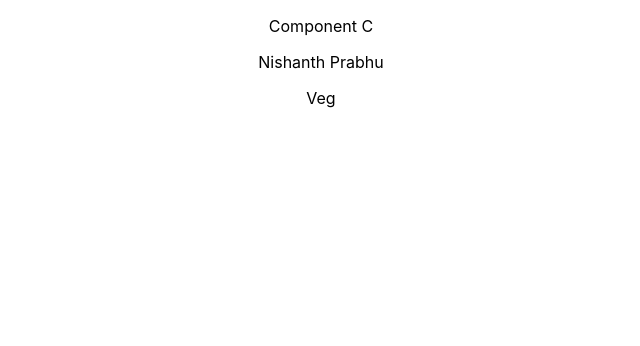
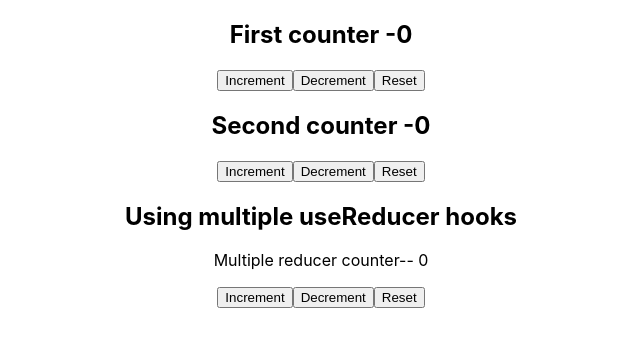
Before and after one commit to Nishanthprabhu2/React-projects, a React (Create React App) app in the folder hookspractice/: page / in a window 1280 px wide. Shown: the top 346 px of the page, without its empty margins (319-959 px from the left). Built offline with nearby package versions, Linux system fonts and the light colour scheme.

Commit message:
using multiple usereducer for primitive

```diff
--- a/hookspractice/src/App.js
+++ b/hookspractice/src/App.js
@@ -1,7 +1,9 @@
 
 import React from 'react';
 import './App.css';
-import ComponentC from './components/contexthook/ComponentC';
+import CounterTwo from './components/usereducer/CounterTwo';
+// import ComponentC from './components/contexthook/ComponentC';
+// import CounterOne from './components/usereducer/CounterOne';
 // import Datafetch from './components/useeffecthook/Datafetch';
 // import Useeffecthook from './components/useeffecthook/Useeffecthook';
 //import Usestatehook from './components/usestatehook/Usestatehook';
@@ -14,11 +16,13 @@
       {/* <Usestatehook ></Usestatehook> */}
       {/* <Useeffecthook></Useeffecthook> */}
       {/* <Datafetch /> */}
-      <UserContext.Provider value ={"Nishanth Prabhu"}>
+      {/* <UserContext.Provider value ={"Nishanth Prabhu"}>
         <FoodContext.Provider value ={"Veg"}>
           <ComponentC></ComponentC>
         </FoodContext.Provider>
-      </UserContext.Provider>
+      </UserContext.Provider> */}
+      {/* <CounterOne /> */}
+      <CounterTwo />
 
     </div>
   );
--- /dev/null
+++ b/hookspractice/src/components/usereducer/CounterOne.js
@@ -0,0 +1,37 @@
+import React, { useReducer } from 'react'
+
+// here the initial state is primitive, so we don't need to use the action
+//  type and vaoue in the reducer function.
+
+//---------skeleton of reducer------------
+//  initial state
+// reducer function==> takes in state and action returns new state
+// useReduce hook ==> takes in reducer function and initial state
+//  returns array of state and dispatch function
+//
+const initialState =  0;
+const reducer = (state, action) => {
+    switch(action) {
+        case 'increment':
+            return state + 1
+        case 'decrement':
+            return state - 1
+        case 'reset':
+            return initialState
+        default:
+            return state
+    }
+}
+function CounterOne() {
+    const [count, dispatch] = useReducer(reducer, initialState);
+    return (
+        <div>
+            <p>{count}</p>
+            <button onClick={() => dispatch('increment')}>Increment</button>
+            <button onClick={() => dispatch('decrement')} >Decrement</button>
+            <button onClick={() => dispatch('reset')}>Reset</button>
+        </div>
+    )
+}
+
+export default CounterOne
--- /dev/null
+++ b/hookspractice/src/components/usereducer/CounterTwo.js
@@ -0,0 +1,52 @@
+import React, { useReducer } from 'react'
+const initialState = {
+    firstCounter: 0,
+    secondCounter: 0,
+    thirdCounter: 0
+}
+
+const reducer = (state, action) => {
+    switch (action.type) {
+        case 'increment':
+            return{...state, firstCounter : state.firstCounter + action.value}
+        case 'decrement':
+            return {...state, firstCounter: state.firstCounter - action.value}
+        case 'increment2':
+            return{...state, secondCounter : state.secondCounter + action.value}
+        case 'decrement2':
+            return {...state, secondCounter: state.secondCounter - action.value}
+        case 'reset':
+            return initialState
+        case 'reset2':
+            return {...state, secondCounter: initialState.secondCounter}
+        default:
+            return state
+    }
+}
+
+function CounterTwo() {
+    const [count, dispatch] = useReducer(reducer, initialState);
+    const [count2, dispatch2] = useReducer(reducer, initialState);
+
+    return (
+        <div>
+           <h2>First counter -{count.firstCounter}</h2>
+                <button onClick = {() => dispatch({type: 'increment', value: 1})} >Increment</button>
+                <button onClick = {() => dispatch({type: 'decrement', value: 1})} >Decrement</button>
+                <button onClick = {() => dispatch({type: 'reset'})} >Reset</button>
+              <h2>Second counter -{count.secondCounter}</h2>
+                <button onClick = {() => dispatch({type: 'increment2', value: 1})} >Increment</button>
+                <button onClick = {() => dispatch({type: 'decrement2', value: 1})} >Decrement</button>
+                <button onClick = {() => dispatch({type: 'reset2'})} >Reset</button>
+            <div>
+                <h2>Using multiple useReducer hooks</h2>
+                <p>Multiple reducer counter-- {count2.thirdCounter}</p>
+                <button onClick = {() => dispatch2({type: 'increment', value: 1})} >Increment</button>
+                <button onClick = {() => dispatch2({type: 'decrement', value: 1})} >Decrement</button>
+                <button onClick = {() => dispatch2({type: 'reset'})} >Reset</button>
+            </div>
+        </div>
+    )
+}
+
+export default CounterTwo
```
